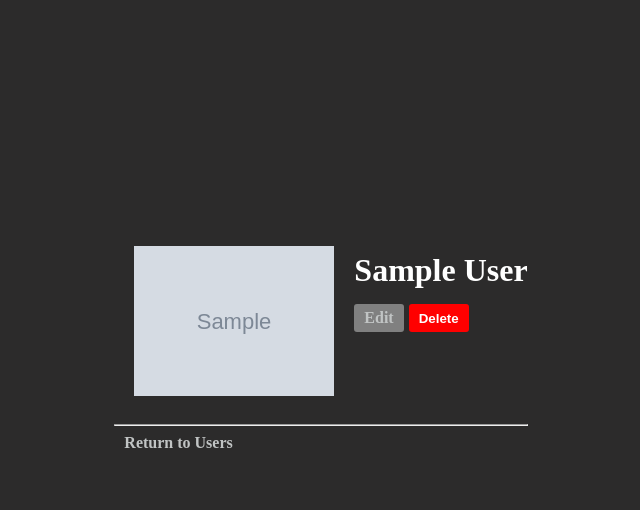
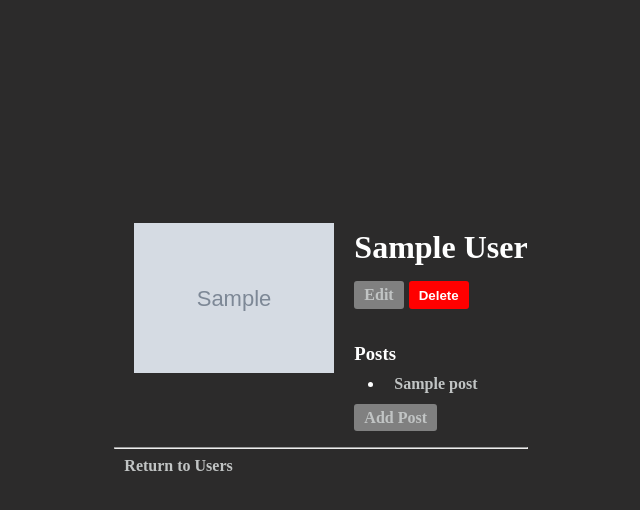
Before and after one commit to CKSK-jp/blog-app, a Flask app: page /users/1 in a window 1280 px wide. Shown: the top 510 px of the page, without its empty margins (319-959 px from the left). Run offline with Flask 3, Linux system fonts and the light colour scheme; tables that the repository leaves empty hold one stand-in row (values such as "Sample post"); grey boxes marked "Sample" are stand-in pictures.

Commit message:
Posts refactor progress

```diff
--- a/app.py
+++ b/app.py
@@ -2,7 +2,7 @@
 
 from flask import Flask, flash, redirect, render_template, request, url_for
 
-from models import User, connect_db, db, default_img
+from models import Posts, User, connect_db, db, default_img
 
 app = Flask(__name__)
 
@@ -47,7 +47,10 @@ def create_user():
 @app.route("/users/<int:user_id>", methods=["GET"])
 def user_details(user_id):
     user = User.query.get_or_404(user_id)
-    return render_template("user_details.html", title="User details", user=user)
+    posts = user.posts
+    return render_template(
+        "user_details.html", title="User details", user=user, posts=posts
+    )
 
 
 @app.route("/users/<int:user_id>/edit", methods=["GET"])
@@ -92,5 +95,49 @@ def delete_user(user_id):
     return redirect(url_for("home_page"))
 
 
+@app.route("/posts/<int:post_id>")
+def show_post(post_id):
+    post = Posts.query.get(post_id)
+    user = post.user
+    return render_template("post.html", title="User Post", user=user, post=post)
+
+
+@app.route("/users/<int:user_id>/posts/new", methods=["GET", "POST"])
+def submit_post(user_id):
+    user = User.query.get(user_id)
+
+    if request.method == "POST":
+        title = request.form.get("post-title")
+        content = request.form.get("post-content")
+
+        new_post = Posts(title=title, content=content, user_id=user_id)
+        db.session.add(new_post)
+        db.session.commit()
+
+        posts = Posts.query.order_by(Posts.created_at).all()
+        return redirect(url_for("user_details", user_id=user_id, posts=posts))
+    else:
+        return render_template("post_form.html", title="New Post", user=user)
+
+
+@app.route("/posts/<int:post_id>/delete", methods=["POST"])
+def delete_post(post_id):
+
+    post = Posts.query.get(post_id)
+
+    if post:
+        user_id = post.user_id
+
+        db.session.delete(post)
+        db.session.commit()
+        flash(
+            f"User {post.title} deleted successfully!",
+            category="success",
+        )
+    else:
+        flash("Post not found or already deleted", category="error")
+    return redirect(url_for("user_details", user_id=user_id))
+
+
 if __name__ == "__main__":
     app.run(debug=True)
--- a/models.py
+++ b/models.py
@@ -37,4 +37,4 @@ class Posts(db.Model):
     content = db.Column(db.Text, nullable=False)
     created_at = db.Column(db.DateTime, default=datetime.utcnow())
     user_id = db.Column(db.Integer, db.ForeignKey("users.id"), nullable=False)
-    # user = db.relationship("User", backref=db.backref("posts", lazy=True))
+    user = db.relationship("User", backref=db.backref("posts", lazy=True))
--- a/static/style.css
+++ b/static/style.css
@@ -19,6 +19,19 @@ h1 {
   color: white;
 }
 
+li, h3, i {
+  color: white;
+}
+
+h3 {
+  margin-bottom: 0;
+}
+
+ul {
+  margin-top: 10px;
+  padding-left: 30px;
+}
+
 #users-list {
   display: flex;
   flex-direction: column;
@@ -30,6 +43,15 @@ h1 {
 
 #user-container {
   display: flex;
+  margin-bottom: 20px;
+}
+
+#post-content {
+  background-color: #1a1a1b;
+  padding: 20px 10px;
+  margin: 20px 0;
+  border-radius: 5px;
+  color: #bec1c3;
 }
 
 .form-group {
@@ -57,7 +79,8 @@ input {
   margin: 20px;
 }
 
-.user-button-container {
+.user-button-container,
+.post-button-container {
   display: flex;
   align-items: center;
   justify-content: start;
--- a/templates/user_details.html
+++ b/templates/user_details.html
@@ -6,15 +6,27 @@
 <div id="user-container">
   <img src="{{ user.image_url }}" alt="{{ user.get_full_name() }} profile pic" class="user-icon">
 
-  <div class="user-details">
+  <div id="user-details">
     <h1>{{ user.get_full_name() }}</h1>
     <div class="user-button-container">
       <a href="/users/{{ user.id }}/edit" class="edit-button">Edit</a>
 
       <form action="/users/{{ user.id }}/delete" method="POST">
         <input type="hidden" name="user_id">
-        <button for="delete-user" class="delete-button">Delete</button>
+        <button type="submit" class="delete-button">Delete</button>
       </form>
+    </div>
+
+    <div id="posts-container">
+      <h3>Posts</h3>
+      <ul>
+        {% for post in posts%}
+          <li>
+            <a href="/posts/{{ post.id }}">{{ post.title }}</a>
+          </li>
+        {% endfor %}
+      </ul>
+      <a href="/users/{{ user.id }}/posts/new" class="edit-button">Add Post</a>
     </div>
   </div>
 </div>
```
Also changed, not shown: templates/post.html (added, +23 -0 lines), templates/post_form.html (added, +24 -0 lines).
